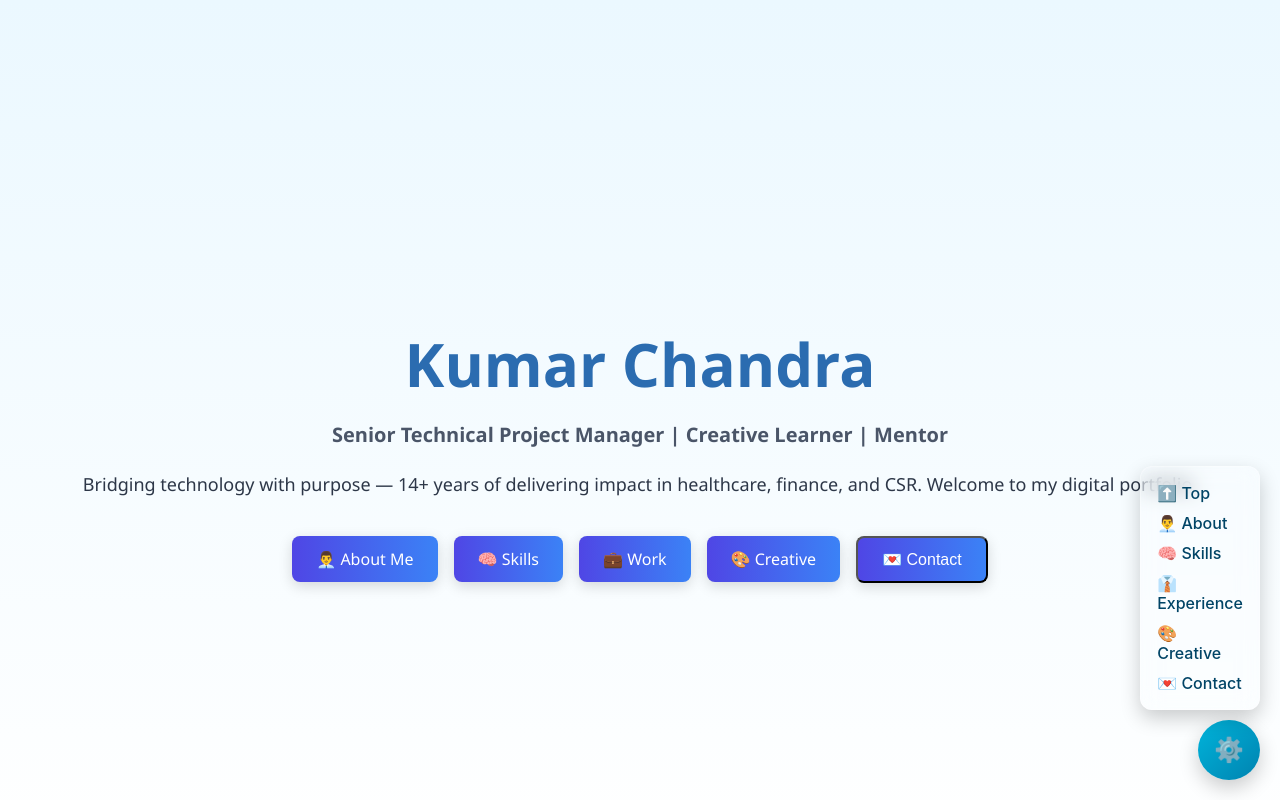
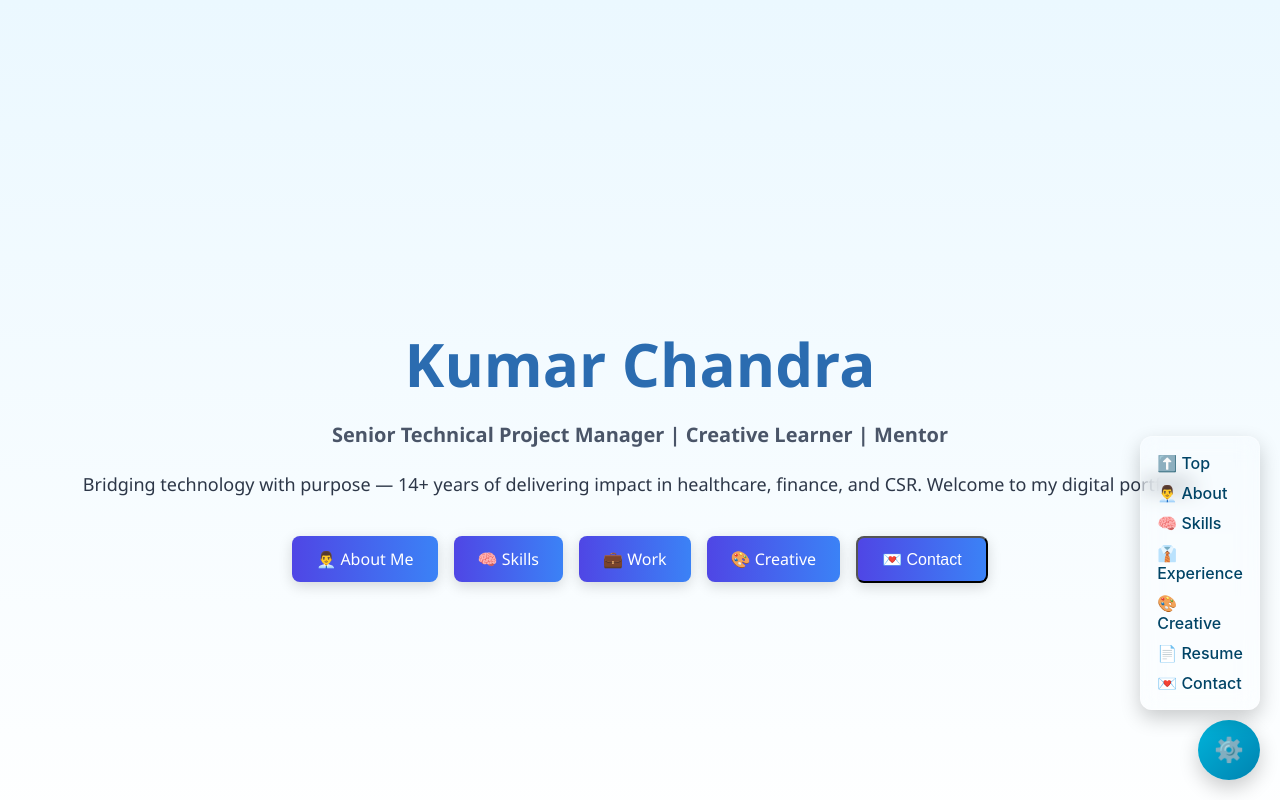
Before and after one commit to KumarChandra-iima/kc-react-portfolio, a React (Create React App) app: page / in a window 1280 px wide. Both pictures are taken after a click on the button "⚙️". Shown: the top 800 px of the page. Built offline with nearby package versions, Linux system fonts and the light colour scheme.

Commit message:
Added resume download button on the floating nav for an access with ease

```diff
--- a/src/Components/FloatingNav/FloatingNav.css
+++ b/src/Components/FloatingNav/FloatingNav.css
@@ -63,3 +63,16 @@
   color: #0077b6;
   text-decoration: underline;
 }
+.floating-menu .nav-link {
+  background: transparent;
+  border: none;
+  color: #004466;
+  font-weight: 500;
+  text-decoration: none;
+  cursor: pointer;
+  transition: color 0.3s;
+}
+
+.floating-menu .nav-link:hover {
+  color: #0077b6;
+}
--- a/src/Components/FloatingNav/FloatingNavButton.js
+++ b/src/Components/FloatingNav/FloatingNavButton.js
@@ -58,6 +58,15 @@ export default function FloatingNavButton({ triggerContactOverlay }) {
           >
             🎨 Creative
           </Link>
+        <a
+            href={`${process.env.PUBLIC_URL}/resume.pdf`}
+            download
+            className="nav-link"
+            onClick={() => setOpen(false)}
+            >
+            📄 Resume
+        </a>
+
           <button
             className="nav-link" // ✅ Same class as other nav items
             onClick={() => {
@@ -68,6 +77,8 @@ export default function FloatingNavButton({ triggerContactOverlay }) {
           >
             💌 Contact
           </button>
+
+
         </div>
       )}
     </div>
```
